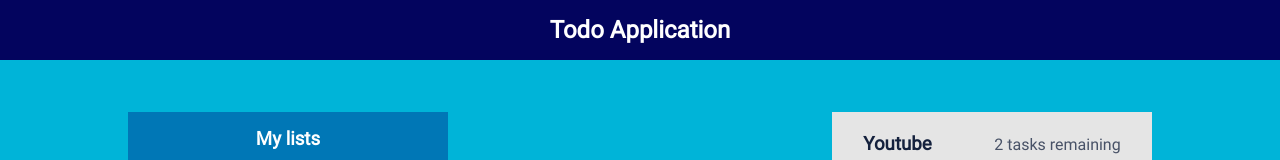
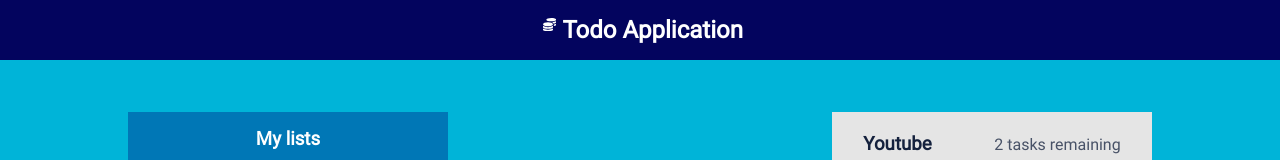
Before and after one commit to phquang98/webdev-project004, a React (Create React App) app: page / in a window 1280 px wide. Shown: the top 160 px of the page. Built offline with nearby package versions, Linux system fonts and the light colour scheme.

Commit message:
feat: introduce reusable Btn

```diff
--- /dev/null
+++ b/src/components/Button/index.tsx
@@ -0,0 +1,25 @@
+import { MouseEventHandler, ReactNode } from "react";
+
+type BtnProps = {
+  className?: string;
+  children: ReactNode;
+  btnClickHdlr: MouseEventHandler<HTMLButtonElement>;
+  btnText?: string;
+};
+
+const Btn = (props: BtnProps): JSX.Element => {
+  const { className, btnClickHdlr, children, btnText } = props;
+
+  return (
+    <>
+      <div className={className}>
+        <button className="btn" onClick={btnClickHdlr}>
+          <span className="btn__icon">{children}</span>
+          {btnText && <span className="btn__text">{btnText}</span>}
+        </button>
+      </div>
+    </>
+  );
+};
+
+export { Btn };
--- /dev/null
+++ b/src/components/Button/styles.ts
@@ -0,0 +1,14 @@
+import styled from "styled-components";
+
+import { Btn } from "components/Button";
+
+export const StyledBtn = styled(Btn)`
+  & {
+    .btn {
+      color: inherit;
+      background-color: inherit;
+      border: none;
+      cursor: pointer;
+    }
+  }
+`;
--- a/src/components/Form/index.tsx
+++ b/src/components/Form/index.tsx
@@ -6,7 +6,7 @@ type FormProps = {
 };
 
 const testLabelClickDel: MouseEventHandler<HTMLButtonElement> = (_evt) => {
-  console.log("btn clicked!");
+  console.log("btn clicked from Form!");
 };
 
 const Form = (props: FormProps): JSX.Element => {
--- a/src/components/Form/styles.ts
+++ b/src/components/Form/styles.ts
@@ -12,7 +12,6 @@ export const StyledForm = styled(Form)`
         padding: 0 1rem 0 0;
         border: none;
         font-size: 1rem;
-        font-weight: 900;
         cursor: pointer;
         background-color: inherit;
         color: inherit;
@@ -28,7 +27,7 @@ export const StyledForm = styled(Form)`
         transition: border-bottom 100ms ease-in;
 
         :focus {
-          border-bottom: 2px solid currentColor;
+          border-bottom: 3px solid currentColor;
         }
       }
     }
--- a/src/components/Header/index.tsx
+++ b/src/components/Header/index.tsx
@@ -1,5 +1,14 @@
+import { MouseEventHandler } from "react";
+import { FaCoins } from "react-icons/fa";
+
+import { StyledBtn } from "components/Button/styles";
+
 type HeaderProps = {
   className?: string;
+};
+
+const clickHeaderBtn: MouseEventHandler = (evt) => {
+  console.log("btn click from Header");
 };
 
 const Header = (props: HeaderProps): JSX.Element => {
@@ -8,6 +17,9 @@ const Header = (props: HeaderProps): JSX.Element => {
   return (
     <>
       <div className={className}>
+        <StyledBtn btnClickHdlr={clickHeaderBtn}>
+          <FaCoins />
+        </StyledBtn>
         <h1>Todo Application</h1>
       </div>
     </>
```
